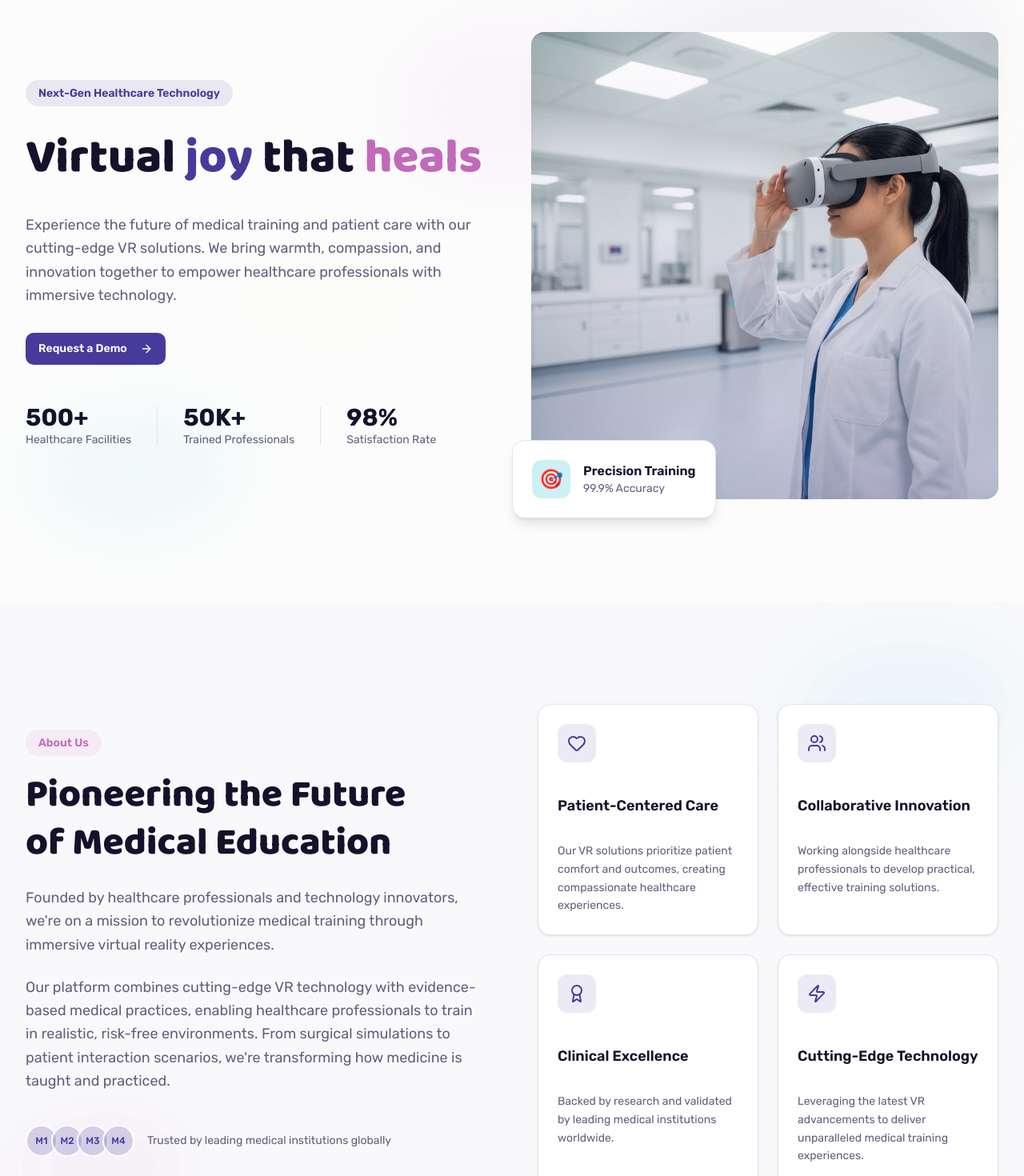
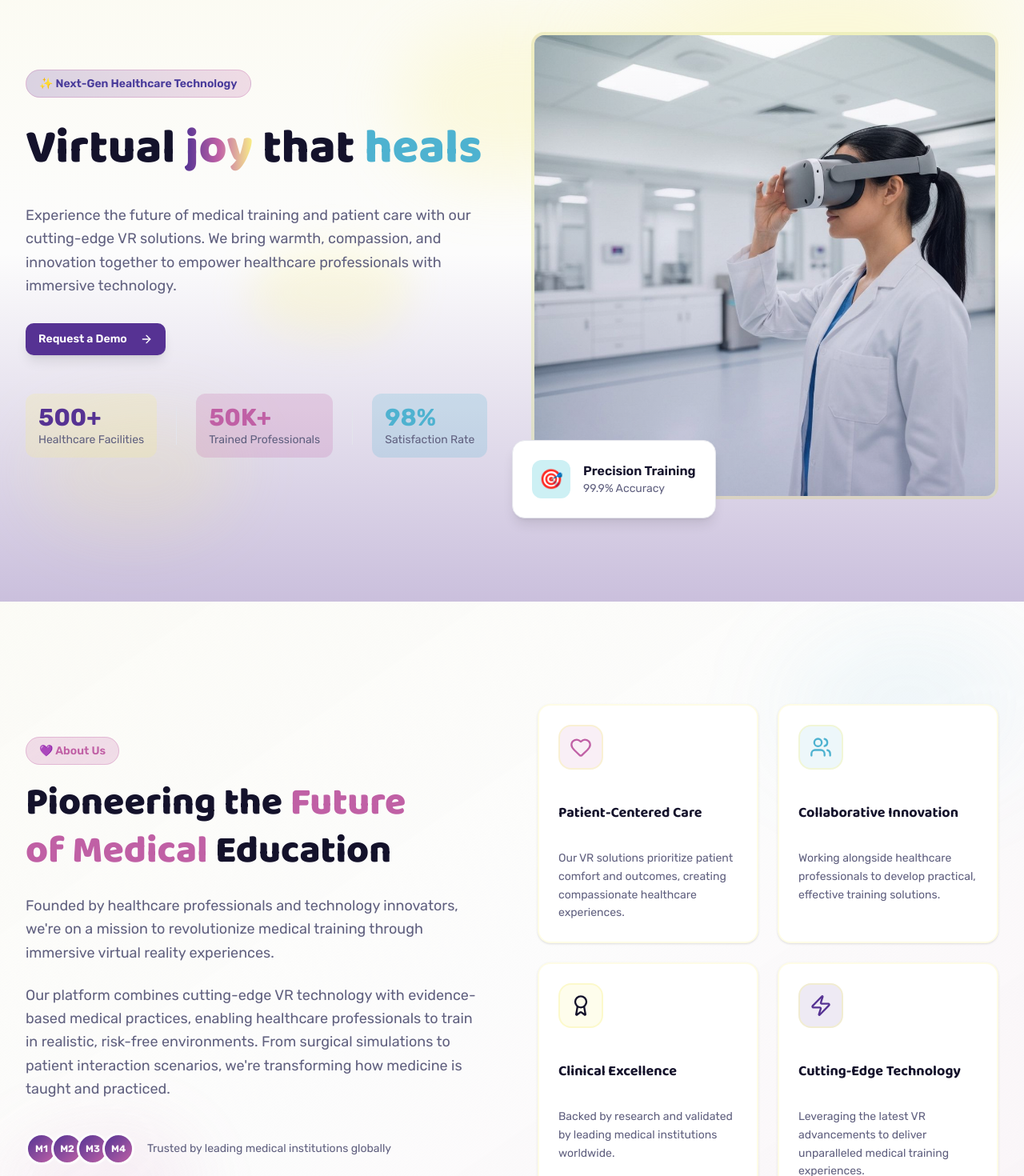
Before and after one commit to leenalhassan420-lab/WujoodCare, a Next.js app: page / in a window 1280 px wide. Shown: the part 120-1590 px from the top of the page at 80% size. Built offline with nearby package versions, Linux system fonts and the light colour scheme.

Commit message:
refactor: coloring website

```diff
--- a/app/globals.css
+++ b/app/globals.css
@@ -129,13 +129,13 @@
 
 @layer base {
   * {
-    @apply border-border outline-ring/50 scroll-smooth;
+    @apply border-border outline-ring/50;
   }
   body {
     @apply bg-background text-foreground;
   }
 
-  /* Added custom animations for floating cloud elements */
+  /* Enhanced custom animations for floating cloud elements and added glow effect */
   @keyframes float {
     0%,
     100% {
@@ -156,6 +156,16 @@
     }
   }
 
+  @keyframes glow {
+    0%,
+    100% {
+      opacity: 0.5;
+    }
+    50% {
+      opacity: 1;
+    }
+  }
+
   .animate-float {
     animation: float 8s ease-in-out infinite;
   }
@@ -163,4 +173,8 @@
   .animate-float-delayed {
     animation: float-delayed 10s ease-in-out infinite;
   }
+
+  .animate-glow {
+    animation: glow 3s ease-in-out infinite;
+  }
 }
--- a/components/about-section.tsx
+++ b/components/about-section.tsx
@@ -8,46 +8,56 @@ export function AboutSection() {
       title: "Patient-Centered Care",
       description:
         "Our VR solutions prioritize patient comfort and outcomes, creating compassionate healthcare experiences.",
+      color: "bg-[#c060a5]",
+      lightBg: "bg-[#c060a5]/10",
     },
     {
       icon: Users,
       title: "Collaborative Innovation",
       description:
         "Working alongside healthcare professionals to develop practical, effective training solutions.",
+      color: "bg-[#4eb2d0]",
+      lightBg: "bg-[#4eb2d0]/10",
     },
     {
       icon: Award,
       title: "Clinical Excellence",
       description:
         "Backed by research and validated by leading medical institutions worldwide.",
+      color: "bg-[#f9f081]",
+      lightBg: "bg-[#f9f081]/15",
     },
     {
       icon: Zap,
       title: "Cutting-Edge Technology",
       description:
         "Leveraging the latest VR advancements to deliver unparalleled medical training experiences.",
+      color: "bg-[#563293]",
+      lightBg: "bg-[#563293]/10",
     },
   ];
 
   return (
     <section
       id="about"
-      className="relative bg-muted/30 py-20 lg:py-32 overflow-hidden"
+      className="relative bg-gradient-to-br from-[#f9f081]/5 via-background to-[#c060a5]/5 py-20 lg:py-32 overflow-hidden"
     >
-      <div className="top-10 right-0 absolute bg-accent/5 blur-2xl rounded-[50%_50%_40%_60%/60%_40%_60%_40%] w-[300px] h-[180px]" />
-      <div className="bottom-20 left-0 absolute bg-secondary/5 blur-2xl rounded-[60%_40%_50%_50%/50%_60%_40%_50%] w-[250px] h-[150px]" />
+      <div className="top-10 right-0 absolute bg-[#4eb2d0]/8 blur-3xl rounded-[50%_50%_40%_60%/60%_40%_60%_40%] w-[300px] h-[180px]" />
+      <div className="bottom-20 left-0 absolute bg-[#c060a5]/8 blur-2xl rounded-[60%_40%_50%_50%/50%_60%_40%_50%] w-[250px] h-[150px]" />
 
       <div className="relative mx-auto px-4 lg:px-8 container">
         <div className="items-center gap-12 lg:gap-16 grid lg:grid-cols-2">
           <div className="space-y-6">
             <div className="inline-block">
-              <span className="bg-secondary/10 px-4 py-2 rounded-full font-semibold text-secondary text-sm">
-                About Us
+              <span className="bg-[#c060a5]/20 px-4 py-2 border border-[#c060a5]/30 rounded-full font-semibold text-[#c060a5] text-sm">
+                💜 About Us
               </span>
             </div>
 
             <h2 className="font-serif font-extrabold text-foreground text-3xl lg:text-5xl text-balance leading-tight">
-              Pioneering the Future of Medical Education
+              Pioneering the{" "}
+              <span className="text-[#c060a5]">Future of Medical</span>{" "}
+              Education
             </h2>
 
             <p className="text-muted-foreground text-lg leading-relaxed">
@@ -69,11 +79,9 @@ export function AboutSection() {
                 {[1, 2, 3, 4].map((i) => (
                   <div
                     key={i}
-                    className="flex justify-center items-center bg-primary/20 border-2 border-background rounded-full w-10 h-10"
+                    className="flex justify-center items-center bg-gradient-to-br from-[#563293] to-[#c060a5] border-3 border-background rounded-full w-10 h-10"
                   >
-                    <span className="font-medium text-primary text-xs">
-                      M{i}
-                    </span>
+                    <span className="font-bold text-white text-xs">M{i}</span>
                   </div>
                 ))}
               </div>
@@ -87,12 +95,16 @@ export function AboutSection() {
             {values.map((value) => (
               <Card
                 key={value.title}
-                className="bg-card hover:shadow-lg p-6 border-border transition-shadow"
+                className="bg-card hover:shadow-xl p-6 border-[#f9f081]/20 border-2 hover:border-[#f9f081]/50 transition-all hover:-translate-y-2"
               >
-                <div className="flex justify-center items-center bg-primary/10 mb-4 rounded-lg w-12 h-12">
-                  <value.icon className="w-6 h-6 text-primary" />
+                <div
+                  className={`w-14 h-14 ${value.lightBg} rounded-xl flex items-center justify-center mb-4 border-2 border-[#f9f081]/30`}
+                >
+                  <value.icon
+                    className={`w-7 h-7 ${value.color.replace("bg-", "text-")}`}
+                  />
                 </div>
-                <h3 className="mb-2 font-semibold text-card-foreground text-lg">
+                <h3 className="mb-2 font-serif font-bold text-card-foreground text-lg">
                   {value.title}
                 </h3>
                 <p className="text-muted-foreground text-sm leading-relaxed">
--- a/components/hero-section.tsx
+++ b/components/hero-section.tsx
@@ -10,28 +10,34 @@ export function HeroSection() {
       className="relative pt-32 lg:pt-40 pb-20 lg:pb-32 overflow-hidden"
     >
       <div className="-z-10 absolute inset-0">
-        {/* Large cloud */}
-        <div className="top-20 right-10 absolute bg-primary/5 blur-3xl rounded-[60%_40%_30%_70%/60%_30%_70%_40%] w-[500px] h-[300px] animate-float" />
-        {/* Medium cloud */}
-        <div className="top-40 right-1/3 absolute bg-secondary/5 blur-2xl rounded-[40%_60%_70%_30%/50%_60%_40%_50%] w-[350px] h-[200px] animate-float-delayed" />
-        {/* Small cloud */}
-        <div className="bottom-20 left-10 absolute bg-accent/5 blur-2xl rounded-[70%_30%_50%_50%/40%_50%_60%_50%] w-[250px] h-[150px] animate-float" />
-        {/* Accent cloud with soft lemon */}
-        <div className="top-1/2 left-1/4 absolute bg-[#f9f081]/3 blur-xl rounded-[50%_50%_40%_60%/60%_40%_60%_40%] w-[200px] h-[120px] animate-float-delayed" />
+        {/* Large colorful overlay for depth */}
+        <div className="absolute inset-0 bg-gradient-to-t from-[#563293]/30 via-transparent to-[#f9f081]/10" />
+
+        {/* Large cloud - Soft Lemon with higher opacity */}
+        <div className="top-20 right-10 absolute bg-[#f9f081]/25 blur-3xl rounded-[60%_40%_30%_70%/60%_30%_70%_40%] w-[500px] h-[300px] animate-float" />
+        {/* Medium cloud - Medium Rose with higher opacity */}
+        <div className="top-40 right-1/3 absolute bg-[#f9f081]/20 blur-2xl rounded-[40%_60%_70%_30%/50%_60%_40%_50%] w-[350px] h-[200px] animate-float-delayed" />
+        {/* Small cloud - Capri Blue */}
+        <div className="bottom-20 left-10 absolute bg-[#f9f081]/15 blur-2xl rounded-[70%_30%_50%_50%/40%_50%_60%_50%] w-[250px] h-[150px] animate-float" />
+        {/* Extra accent cloud - Soft Lemon */}
+        <div className="top-1/2 left-1/4 absolute bg-[#f9f081]/20 blur-xl rounded-[50%_50%_40%_60%/60%_40%_60%_40%] w-[200px] h-[120px] animate-float-delayed" />
       </div>
 
       <div className="mx-auto px-4 lg:px-8 container">
         <div className="items-center gap-12 grid lg:grid-cols-2">
           <div className="space-y-8">
             <div className="inline-block">
-              <span className="bg-primary/10 px-4 py-2 rounded-full font-semibold text-primary text-sm">
-                Next-Gen Healthcare Technology
+              <span className="bg-gradient-to-r from-[#563293]/20 to-[#c060a5]/20 px-4 py-2 border border-[#c060a5]/30 rounded-full font-semibold text-primary text-sm">
+                ✨ Next-Gen Healthcare Technology
               </span>
             </div>
 
             <h1 className="font-serif font-extrabold text-foreground text-4xl lg:text-6xl text-balance leading-tight">
-              Virtual <span className="text-primary">joy</span> that{" "}
-              <span className="text-secondary">heals</span>
+              Virtual{" "}
+              <span className="bg-clip-text bg-gradient-to-r from-[#563293] via-[#c060a5] to-[#f9f081] text-transparent">
+                joy
+              </span>{" "}
+              that <span className="text-[#4eb2d0]">heals</span>
             </h1>
 
             <p className="text-muted-foreground text-lg text-pretty leading-relaxed">
@@ -44,7 +50,7 @@ export function HeroSection() {
             <div className="flex sm:flex-row flex-col gap-4">
               <Button
                 size="lg"
-                className="group bg-primary hover:bg-primary/90 font-semibold text-primary-foreground"
+                className="group bg-[#563293] hover:bg-[#563293]/90 shadow-lg hover:shadow-xl font-semibold text-white transition-all"
                 asChild
               >
                 <Link
@@ -66,23 +72,23 @@ export function HeroSection() {
               </Button> */}
             </div>
 
-            <div className="flex items-center gap-8 pt-4">
-              <div>
-                <div className="font-bold text-foreground text-3xl">500+</div>
+            <div className="flex flex-wrap items-center gap-6 pt-4">
+              <div className="bg-[#f9f081]/20 px-4 py-3 rounded-lg">
+                <div className="font-bold text-[#563293] text-3xl">500+</div>
                 <div className="text-muted-foreground text-sm">
                   Healthcare Facilities
                 </div>
               </div>
-              <div className="bg-border w-px h-12" />
-              <div>
-                <div className="font-bold text-foreground text-3xl">50K+</div>
+              <div className="hidden sm:block bg-border w-px h-12" />
+              <div className="bg-[#c060a5]/20 px-4 py-3 rounded-lg">
+                <div className="font-bold text-[#c060a5] text-3xl">50K+</div>
                 <div className="text-muted-foreground text-sm">
                   Trained Professionals
                 </div>
               </div>
-              <div className="bg-border w-px h-12" />
-              <div>
-                <div className="font-bold text-foreground text-3xl">98%</div>
+              <div className="hidden sm:block bg-border w-px h-12" />
+              <div className="bg-[#4eb2d0]/20 px-4 py-3 rounded-lg">
+                <div className="font-bold text-[#4eb2d0] text-3xl">98%</div>
                 <div className="text-muted-foreground text-sm">
                   Satisfaction Rate
                 </div>
@@ -91,7 +97,7 @@ export function HeroSection() {
           </div>
 
           <div className="relative">
-            <div className="relative bg-muted rounded-2xl aspect-square overflow-hidden">
+            <div className="relative bg-gradient-to-br from-[#563293]/10 to-[#4eb2d0]/10 border-[#f9f081]/30 border-4 rounded-2xl aspect-square overflow-hidden">
               <Image
                 src="./medical-professional-using-vr-headset-in-modern-he.jpg"
                 alt="VR Medical Technology"
```
